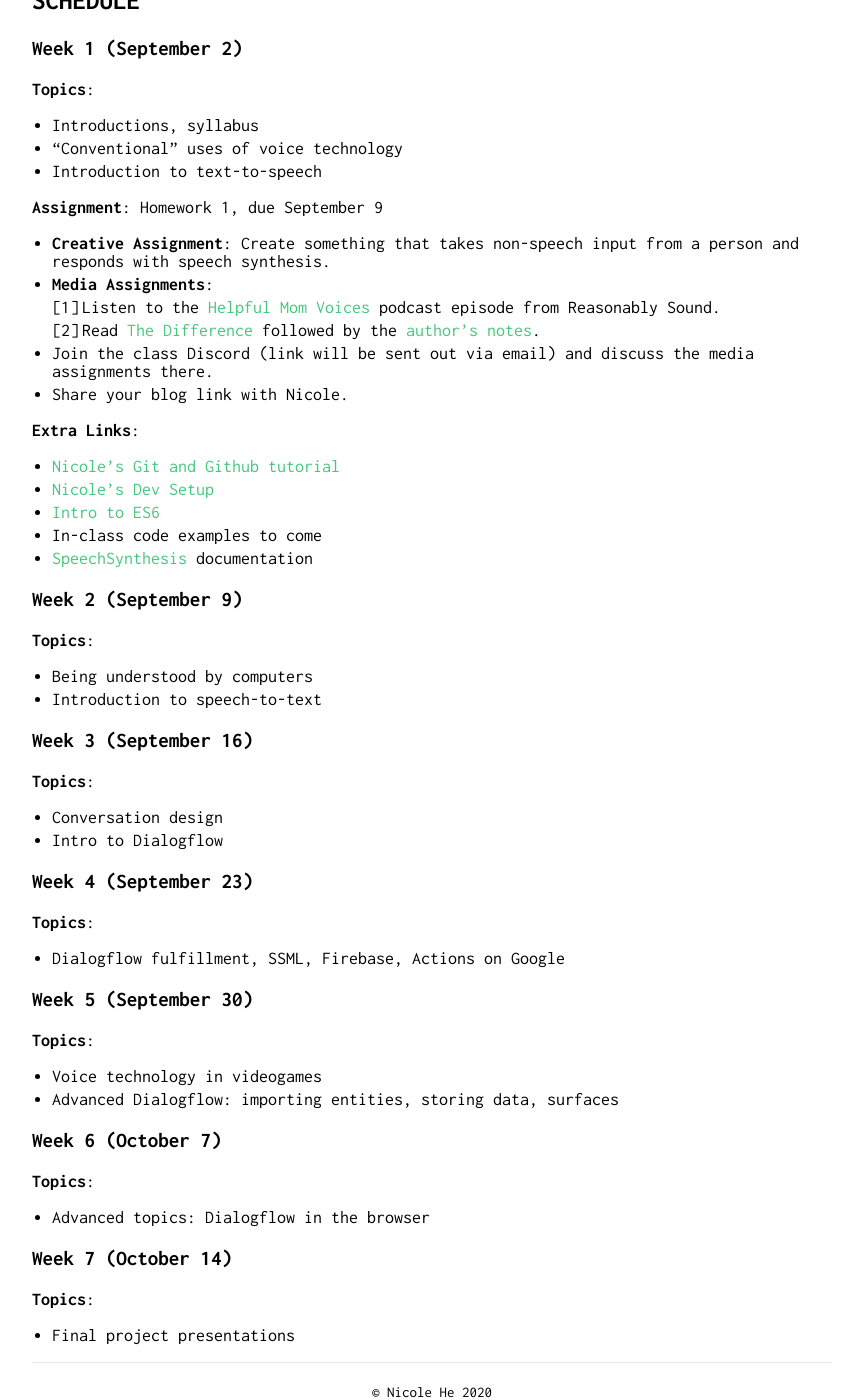
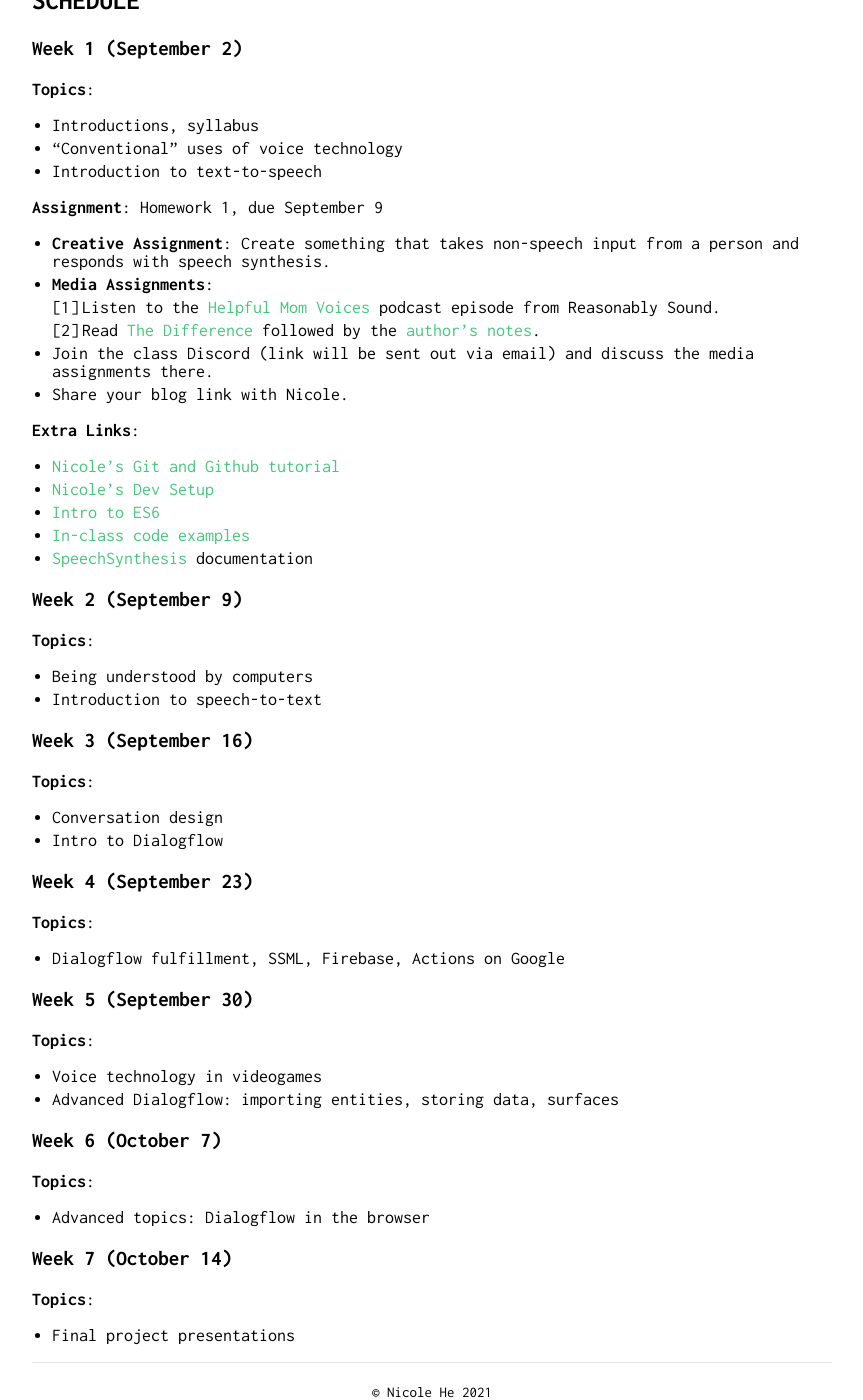
Before and after one commit to nicolehe/nicolehe.github.io, a Jekyll site: the page built from schedule.md, in a window 1280 px wide and 1400 px high, scrolled down 209 px. Shown: the whole window, without its empty margins (208-1071 px from the left). Built offline with Jekyll 4.4.1, drawn with Linux system fonts in a browser that asks for light colours; our own code applies the rules of GitHub Pages for plain Markdown files.

Commit message:
update week 1 code examples link

```diff
--- a/_config.yml
+++ b/_config.yml
@@ -10,7 +10,7 @@ tracking_id: #
 
 footer: yes
 # footer_url: "https://github.com/bk2dcradle"
-footer_text: "© Nicole He 2020"
+footer_text: "© Nicole He 2021"
 
 sass:
     style: compressed
--- a/schedule.md
+++ b/schedule.md
@@ -24,7 +24,7 @@ layout: default
 - [Nicole's Git and Github tutorial](https://www.youtube.com/watch?v=PdLTopQ253g)
 - [Nicole's Dev Setup](https://www.youtube.com/watch?v=9nRyKL4zwDs)
 - [Intro to ES6](https://andrew.hedges.name/es6/)
-- In-class code examples to come
+- [In-class code examples](https://github.com/nicolehe/ITP-hello-computer-f21/tree/main/week1-speech-synthesis)
 - [SpeechSynthesis](https://developer.mozilla.org/en-US/docs/Web/API/SpeechSynthesis) documentation
 
 ### Week 2 (September 9)
```
